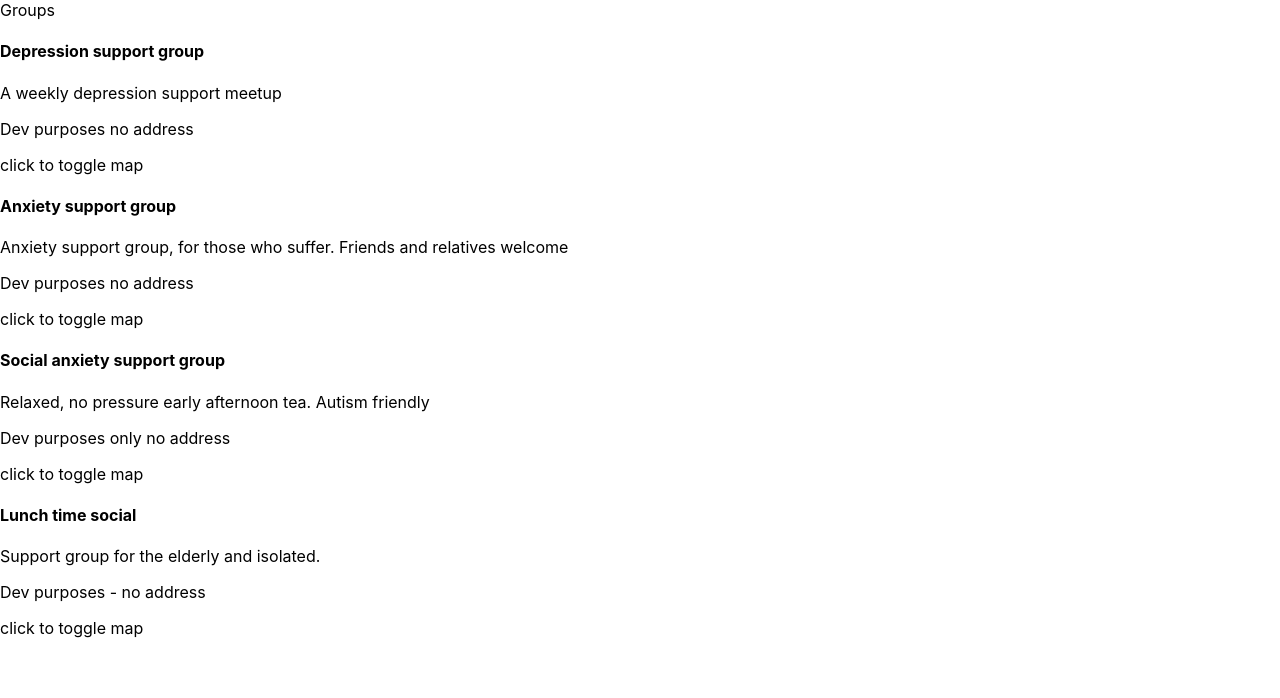
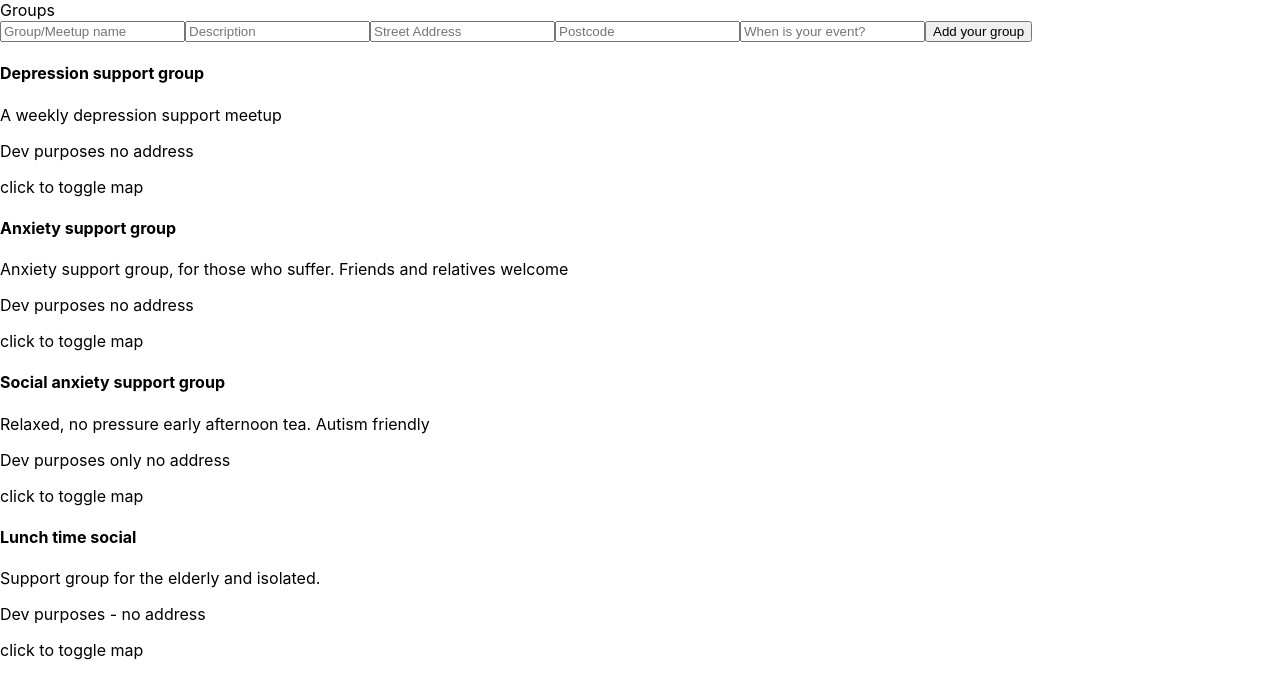
Before and after one commit to Lunadork/Diversity-app, a React (Create React App) app in the folder client/: page /groups in a window 1280 px wide. Shown: the top 698 px of the page. Built offline with nearby package versions, Linux system fonts and the light colour scheme.

Commit message:
Functionality of group page done

```diff
--- /dev/null
+++ b/client/src/components/AddGroupForm/index.js
@@ -0,0 +1,96 @@
+import { React, useState } from 'react'
+import axios from 'axios'
+
+export const AddGroupForm = ( {onAdd} ) =>
+{
+
+    const [name,setName] = useState('')
+    const [description,setDescription] = useState('')
+    const [streetAddress,setStreetAddress] = useState('')
+    const [postcode,setPostcode] = useState('')
+    const [lat,setLat] = useState('')
+    const [lng,setLng] = useState('')
+    const [when,setWhen] = useState('')
+
+
+    const submitForm = async (e) => {
+        e.preventDefault();
+
+        //if any fields empty, abort
+        if(!name || !description || !streetAddress || !postcode || !when)
+        {
+            alert("Please make sure all fields are filled")
+            return
+        }
+
+        //Validate postcode
+        if (!validate_postcode(postcode))
+        {
+            alert("Invalid postcode submitted.")
+            return
+        }
+
+        //Try convert postcode to lat/long using postcodes.io
+        try
+        {
+            const resp = await getPosition(postcode)
+            console.log("postc ret")
+            console.log(resp.result.latitude + "," + resp.result.longitude)
+
+            const lat = resp.result.latitude
+            const lng = resp.result.longitude
+            setLat(lat)
+            setLng(lng)
+        }
+        catch(err)
+        {
+            alert("Failed to translate postcode to lat/long: " +err)
+            console.warn("Failed to get lat/long from response " +err)
+        }
+
+        const address = streetAddress+" - "+postcode
+
+        //submit form back to page
+        onAdd(name,description,address,lat,lng,when)
+    }
+
+        //regex postcode checking
+        function validate_postcode(postcode)
+        {
+            postcode = postcode.replace(/\s/g, "");
+            const regex = /^[A-Z]{1,2}[0-9]{1,2}[A-Z]{0,1} ?[0-9][A-Z]{2}$/i;
+            return regex.test(postcode);
+        }
+
+        //postcodeio postcode conversion
+        async function getPosition(postcode)
+        {
+            //Send our postcode to postcodes.io, return the data we get back to the submitForm function
+            try
+            {
+                const url = `https://api.postcodes.io/postcodes/${postcode}`
+                const resp = await axios.get(url)
+                return(resp.data)
+            }
+            catch(err)
+            {
+                alert("Internal server error: " +err)
+                console.warn(`Failed to make get to postcodes.io.  Postcode was ${postcode}.  Error: ${err}`)
+            }
+        }
+
+    return (
+
+        <form onSubmit={submitForm}>
+
+            <input className='groupNameInput' type = 'text' placeholder='Group/Meetup name' onChange={(e) => setName(e.target.value)}/>
+            <input className='groupDescriptionInput' type = 'text' placeholder='Description' onChange={(e) => setDescription(e.target.value)}/>
+            <input className='groupStreetAddressInput' type = 'text' placeholder='Street Address' onChange={(e) => setStreetAddress(e.target.value)}/>
+            <input className='postcodeInput' type = 'text' placeholder='Postcode' onChange={(e) => setPostcode(e.target.value)}/>
+            <input className='whenInput' type = 'text' placeholder='When is your event?' onChange={(e) => setWhen(e.target.value)}/>
+            <input className='groupSubmitbtn' type='submit' value='Add your group' />
+        </form>
+
+    )
+
+}
--- a/client/src/components/GoogleMap/index.js
+++ b/client/src/components/GoogleMap/index.js
@@ -37,7 +37,7 @@ export const GoogMap = (data) => {
 
 
   return isLoaded ? (
-      <GoogleMap mapContainerStyle={containerStyle} center={data.position} defaultZoom={10} zoom={10} onLoad={onLoad} onUnmount={onUnmount}>
+      <GoogleMap mapContainerStyle={containerStyle} center={data.position} defaultZoom={11} zoom={11} onLoad={onLoad} onUnmount={onUnmount}>
 
         <Marker key = {data.id} position = {data.position} onClick = {markerClick}  />
 
--- a/client/src/components/Group/index.js
+++ b/client/src/components/Group/index.js
@@ -3,10 +3,7 @@ import { GoogMap } from '../../components'
 
 export const Group = (data) =>
 {
-
     const [mapVisible, setMapVisible] = useState(false)
-
-
 
     return (
     <section className='groupsection'>
@@ -16,6 +13,7 @@ export const Group = (data) =>
         <p className='groupaddress'>{data.address}</p>
         <p className='grouplocation'>{data.location}</p>
 
+
         <p className='toggleMap' onClick = { () => setMapVisible(!mapVisible) }>click to toggle map</p>
 
 
--- a/client/src/components/index.js
+++ b/client/src/components/index.js
@@ -11,3 +11,4 @@ export { Login } from './UseLogin'
 export { GoogMap } from './GoogleMap'
 export { Groups } from './Groups'
 export { Group } from './Group'
+export { AddGroupForm } from './AddGroupForm'
--- a/client/src/pages/Meetups/index.js
+++ b/client/src/pages/Meetups/index.js
@@ -1,21 +1,47 @@
-import React from 'react'
-import { Groups } from '../../components'
+import { React, useState } from 'react'
+import { Groups, AddGroupForm } from '../../components'
 
 
 
 export const Meetups = () =>
 {
-  //     group.id - INT PK /  group.name - VARCHAR (50) / group.description - VARCHAR (300) / group.address - VARCHAR (300) / group.location - { lat: NUMERIC, lng: NUMERIC} / group.when - VARCHAR (300)
 
-  let groups =     [ { "id" : 1, "name" : "Depression support group", "address" : "Dev purposes no address", "position" : {lat: 51.49, lng: 0.125}, "when" : "Thursdays at 7pm", "description" : "A weekly depression support meetup"},
-                     { "id" : 2, "name": "Anxiety support group", "address" : "Dev purposes no address", "position" : {lat: 51.5072, lng: 0.1276}, "when" : "Every second Tuesday at 8pm", "description" : "Anxiety support group, for those who suffer.  Friends and relatives welcome"},
-                     { "id" : 3, "name" : "Social anxiety support group", "address" : "Dev purposes only no address", "position" : {lat: 51.51, lng: 0.128}, "when" : "The first Sunday of every month at noon", "description" : "Relaxed, no pressure early afternoon tea.  Autism friendly"},
-                     { "id" : 4, "name" : "Lunch time social", "address" : "Dev purposes - no address", "position" : {lat: 51.495, lng: 0.1249}, "when" : "Saturdays at 1pm", "description" : "Support group for the elderly and isolated."}
-                   ]
+  const [groups,setGroups] = useState([ { "id" : 1, "name" : "Depression support group", "address" : "Dev purposes no address", "position" : {lat: 51.49, lng: 0.125}, "when" : "Thursdays at 7pm", "description" : "A weekly depression support meetup"},
+  { "id" : 2, "name": "Anxiety support group", "address" : "Dev purposes no address", "position" : {lat: 51.5072, lng: 0.1276}, "when" : "Every second Tuesday at 8pm", "description" : "Anxiety support group, for those who suffer.  Friends and relatives welcome"},
+  { "id" : 3, "name" : "Social anxiety support group", "address" : "Dev purposes only no address", "position" : {lat: 51.51, lng: 0.128}, "when" : "The first Sunday of every month at noon", "description" : "Relaxed, no pressure early afternoon tea.  Autism friendly"},
+  { "id" : 4, "name" : "Lunch time social", "address" : "Dev purposes - no address", "position" : {lat: 51.495, lng: 0.1249}, "when" : "Saturdays at 1pm", "description" : "Support group for the elderly and isolated."}
+  ])
+
+
+  const addGroup = (name,description,address,latitude,longitude,when) =>
+  {
+
+    console.log( "lat: " +latitude, "long: "+longitude)
+
+    const newid = groups.length +1
+    const newgroup = { "id" : newid, "name": name, "description" : description, "address" : address, "position" : {lat: parseFloat(latitude), lng: parseFloat(longitude)}, "when" : when }
+    console.log(newgroup)
+
+    let newarr=[]
+
+    groups.forEach( group =>
+    {
+      newarr.push(group)
+    })
+
+    newarr.push(newgroup)
+
+    console.log(newarr)
+
+    setGroups(newarr)
+
+  }
 
 
   return (
     <div>Groups
+
+    <AddGroupForm onAdd = {addGroup} />
 
     {groups.length > 0 ? (<Groups data = {groups} />) : 'No groups found' }
 
```
